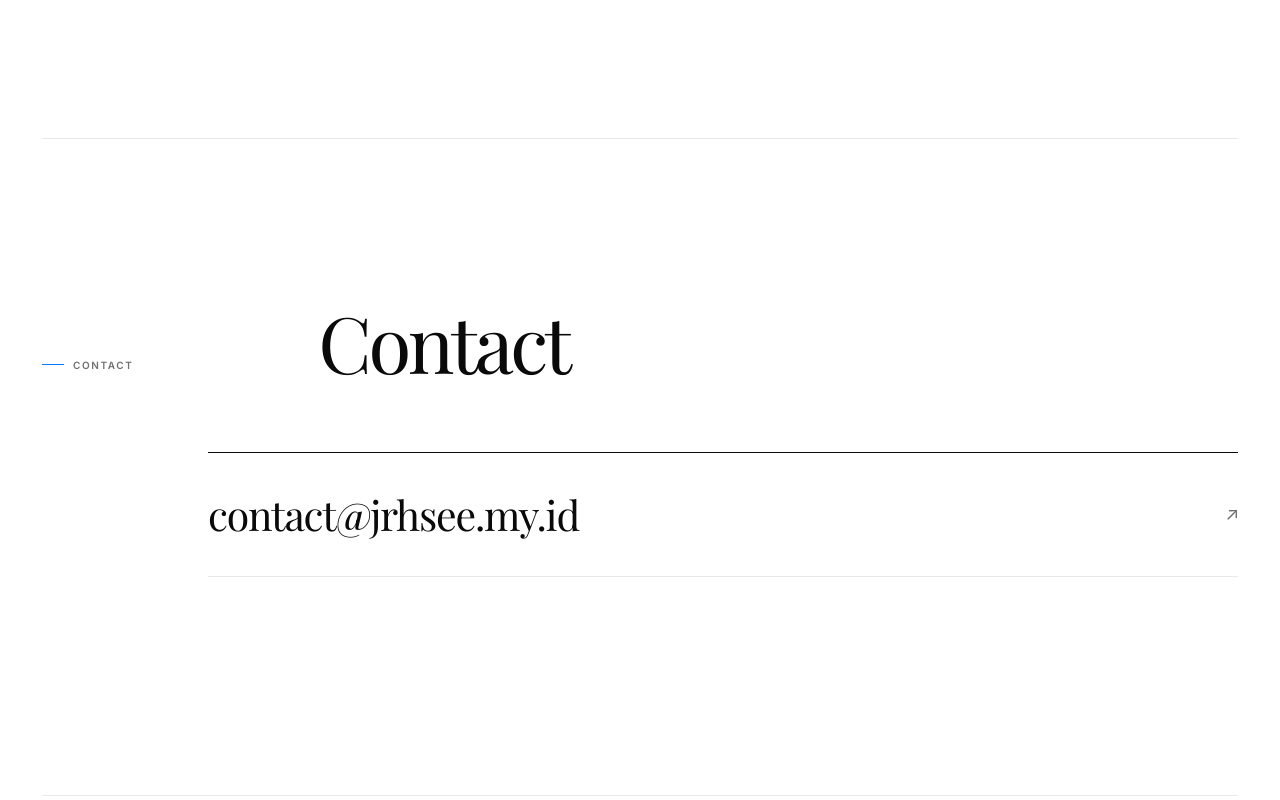
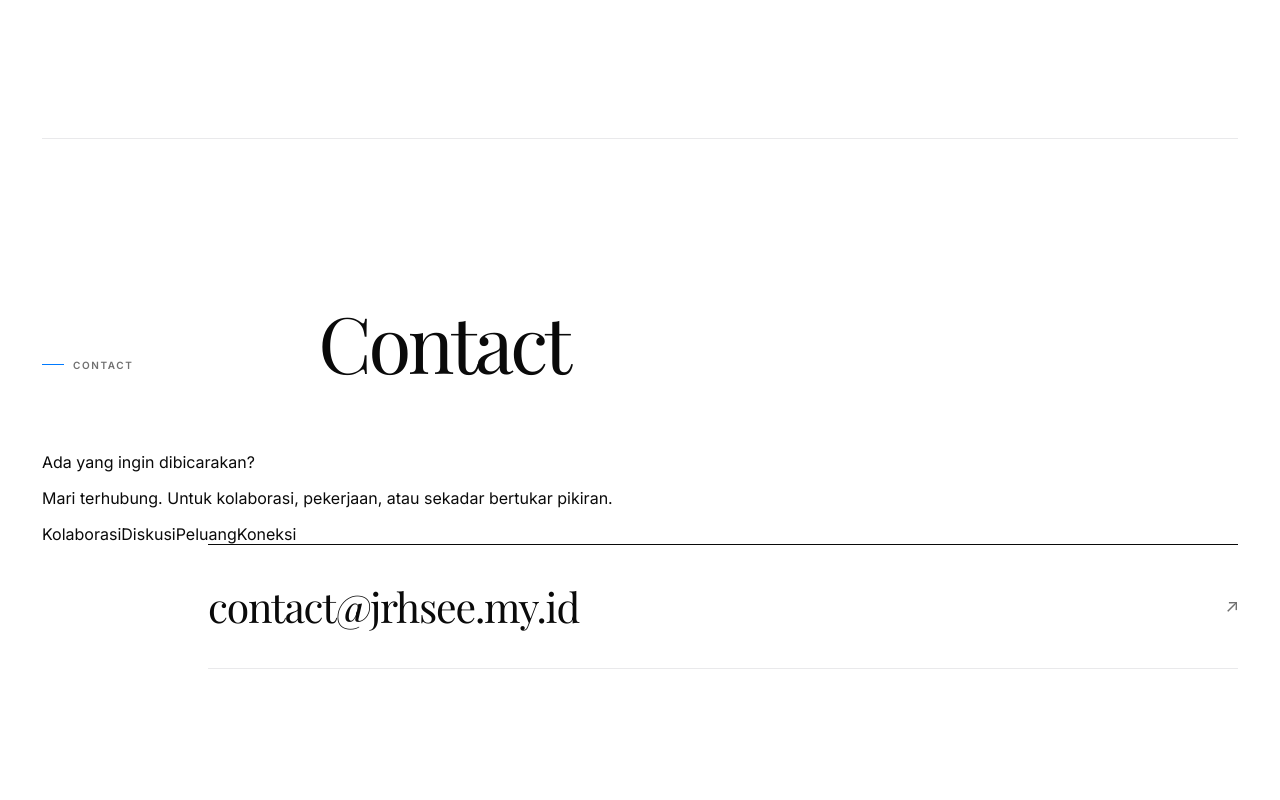
Before and after one commit to LionerHakim/JRHs, a React (Vite) app: page / in a window 1280 px wide. Shown: the part 3320-4120 px from the top of the page. Built offline with nearby package versions, Linux system fonts and the light colour scheme.

Commit message:
Structure contact section with clear CTA flow

```diff
--- a/src/main.tsx
+++ b/src/main.tsx
@@ -151,10 +151,22 @@ export default function App() {
           <p>gunakan data dan sistem algoritma, tapi jangan buang intuisi manusia. gabungkan keduanya untuk pengambilan keputusan terbaik.</p>
         </aside>
 
-        <section id="links" className="section" aria-labelledby="links-title">
+        <section id="links" className="section contact-section" aria-labelledby="links-title">
           <div className="section-head">
             <p className="section-kicker">CONTACT</p>
             <h2 id="links-title">Contact</h2>
+          </div>
+
+          <div className="contact-intro">
+            <p className="contact-question">Ada yang ingin dibicarakan?</p>
+            <p className="contact-answer">Mari terhubung. Untuk kolaborasi, pekerjaan, atau sekadar bertukar pikiran.</p>
+          </div>
+
+          <div className="contact-benefits" aria-label="Contact opportunities">
+            <span>Kolaborasi</span>
+            <span>Diskusi</span>
+            <span>Peluang</span>
+            <span>Koneksi</span>
           </div>
 
           <div className="links-list">
```
